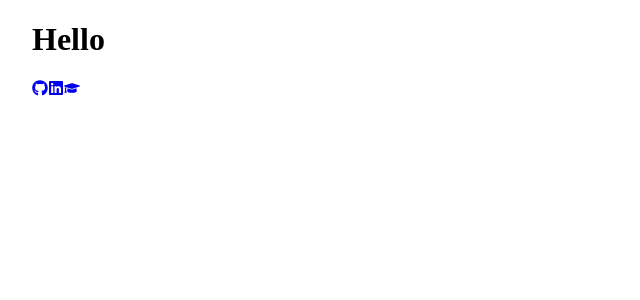
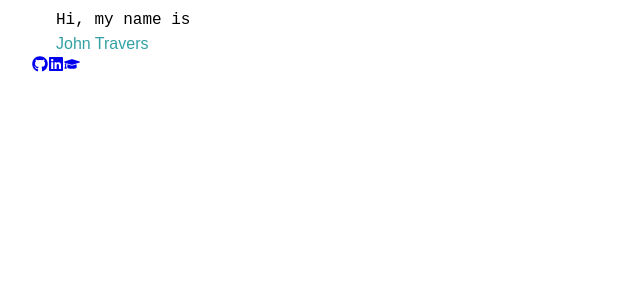
Before and after one commit to johnktravers/portfolio, a React (Create React App) app: page / in a window 1280 px wide. Shown: the top 300 px of the page, without its empty margins (0-640 px from the left). Built offline with nearby package versions, Linux system fonts and the light colour scheme.

Commit message:
Update intro component with styles

```diff
--- a/src/components/Intro.tsx
+++ b/src/components/Intro.tsx
@@ -1,7 +1,25 @@
 import React, {FC} from 'react'
+import {Container, Typography} from '@material-ui/core'
+import {makeStyles} from '@material-ui/core/styles'
 
-const Intro: FC = () => (
-    <h1>Hello</h1>
-)
+const useStyles = makeStyles({
+    message: {
+        fontFamily: 'monospace'
+    },
+    name: {
+        color: '#33a1a3'
+    }
+})
+
+const Intro: FC = () => {
+    const classes = useStyles()
+
+    return (
+        <Container>
+            <Typography className={classes.message}>Hi, my name is</Typography>
+            <Typography className={classes.name}>John Travers</Typography>
+        </Container>
+    )
+}
 
 export default Intro
```
